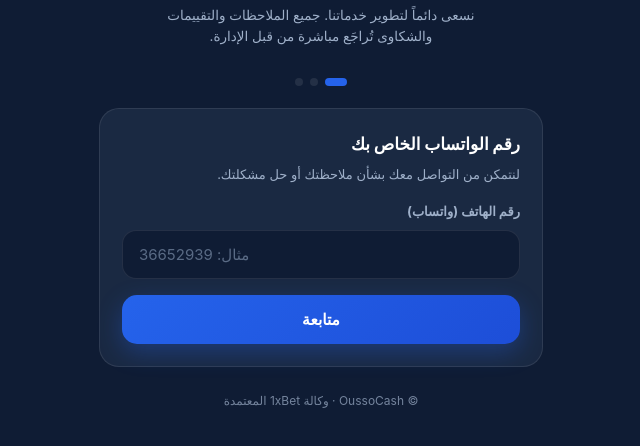
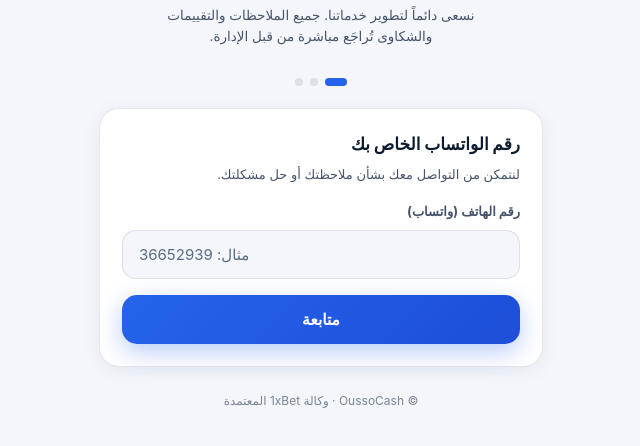
Before and after one commit to oussamahmd007-hub/oussocash, a website: page public/feedback.html in a window 1280 px wide. Shown: the part 130-576 px from the top of the page, without its empty margins (319-959 px from the left). Drawn offline with Linux system fonts and the light colour scheme.

Commit message:
Add files via upload

```diff
--- a/public/feedback.html
+++ b/public/feedback.html
@@ -3,12 +3,12 @@
 <head>
 <meta charset="UTF-8">
 <meta name="viewport" content="width=device-width,initial-scale=1,maximum-scale=1,user-scalable=no">
-<meta name="theme-color" content="#0f1c34">
+<meta name="theme-color" content="#2563eb">
 <title>مركز ملاحظات OussoCash</title>
 <style>
   :root{
-    --bg:#0f1c34;--card:#1a2942;--card-2:#22324d;--line:rgba(255,255,255,.09);
-    --txt:#fff;--txt-2:#9fb0c9;--accent:#2563eb;--accent-2:#1d4ed8;
+    --bg:#f4f6fb;--card:#ffffff;--card-2:#eef1f7;--line:rgba(15,28,52,.10);
+    --txt:#0d1b2e;--txt-2:#46546b;--accent:#2563eb;--accent-2:#1d4ed8;
     --green:#16a34a;--amber:#d97706;--red:#dc2626;
   }
   *{box-sizing:border-box;margin:0;padding:0;-webkit-tap-highlight-color:transparent}
@@ -26,7 +26,7 @@
   .top p{font-size:13.5px;color:var(--txt-2);max-width:340px}
 
   /* بطاقات */
-  .card{background:var(--card);border:1px solid var(--line);border-radius:20px;padding:22px;margin-bottom:16px;
+  .card{background:var(--card);border:1px solid var(--line);border-radius:20px;padding:22px;margin-bottom:16px;box-shadow:0 4px 20px rgba(15,28,52,.06);
     animation:rise .35s cubic-bezier(.2,.8,.3,1)}
   @keyframes rise{from{opacity:0;transform:translateY(14px)}to{opacity:1;transform:translateY(0)}}
   .card h2{font-size:17px;font-weight:800;margin-bottom:6px}
@@ -294,7 +294,7 @@ const App = {
     // تعطيل الأزرار
     document.querySelectorAll('.btn').forEach(b=>b.disabled=true);
     try{
-      await fetch('/api/survey',{ method:'POST', headers:{'Content-Type':'application/json'}, body:JSON.stringify(payload) });
+      await fetch('/api/feedback',{ method:'POST', headers:{'Content-Type':'application/json'}, body:JSON.stringify(payload) });
     }catch{}
     this.dots(3); this.show('stepDone');
   },
```
